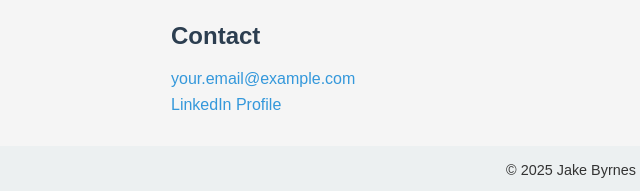
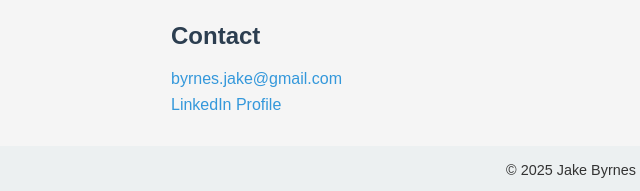
Before and after one commit to giantjake/jakebyrnes.github.io, a plain HTML site: page index.html in a window 1280 px wide. Shown: the part 904-1095 px from the top of the page, 69-709 px from the left. Drawn offline with Linux system fonts and the light colour scheme.

Commit message:
Update index.html

```diff
--- a/index.html
+++ b/index.html
@@ -87,7 +87,7 @@
 
     <section class="contact">
       <h2>Contact</h2>
-      <a href="mailto:your.email@example.com">your.email@example.com</a>
+      <a href="byrnes.jake@gmail.com">byrnes.jake@gmail.com</a>
       <a href="https://www.linkedin.com/in/jakebyrnes" target="_blank">LinkedIn Profile</a>
     </section>
   </main>
```
